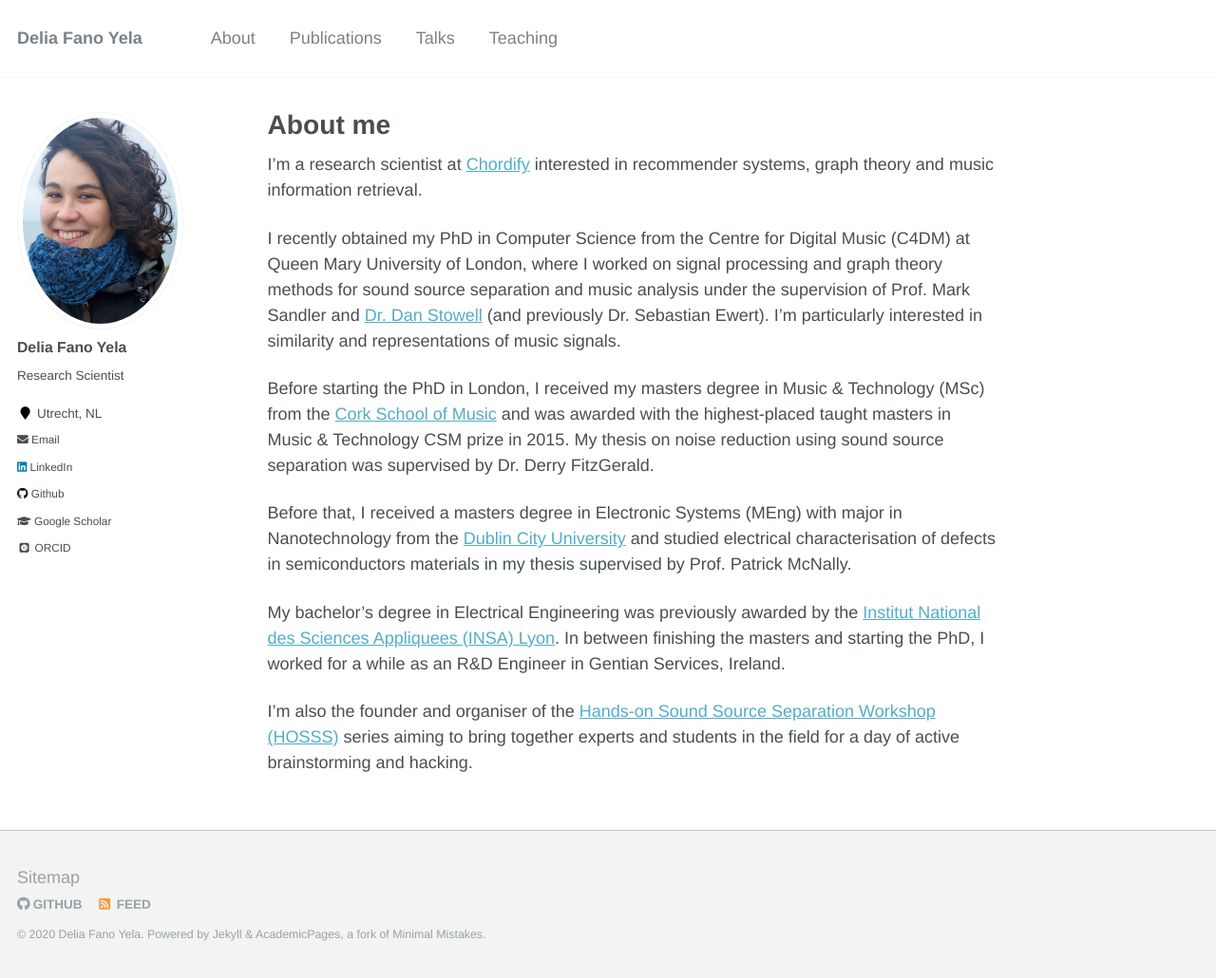
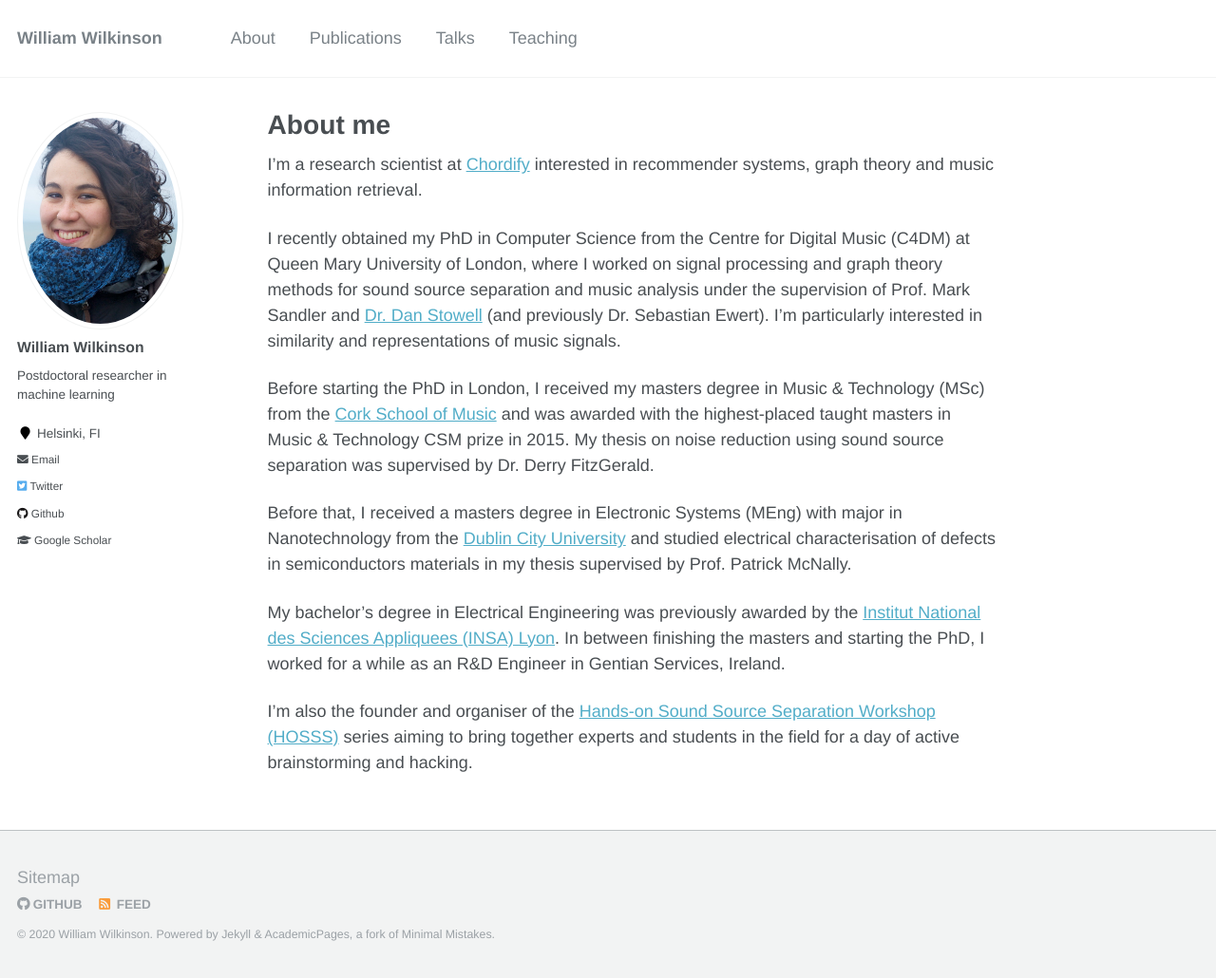
Before and after one commit to wil-j-wil/wil-j-wil2.github.io, a Jekyll site: the page built from _pages/about.md, in a window 1280 px wide and 1030 px high. Shown: the whole window at 95% size. Built offline with Jekyll 4.4.1, drawn with Linux system fonts in a browser that asks for light colours; some web fonts are replaced.

Commit message:
Update _config.yml

```diff
--- a/_config.yml
+++ b/_config.yml
@@ -7,13 +7,13 @@
 
 # Site Settings
 locale                   : "en-UK"
-title                    : "Delia Fano Yela"
+title                    : "William Wilkinson"
 title_separator          : "-"
-name                     : &name "Delia Fano Yela"
-description              : &description "Research scientist"
-url                      : https://delialia.github.io # the base hostname & protocol for your site e.g. "https://mmistakes.github.io"
+name                     : &name "William Wilkinson"
+description              : &description "Postdoctoral researcher in machine learning"
+url                      : https://wil-j-wil.github.io # the base hostname & protocol for your site e.g. "https://mmistakes.github.io"
 baseurl                  : "" # the subpath of your site, e.g. "/blog"
-repository               : "delialia/delialia.github.io"
+repository               : "wil-j-wil/wil-j-wil.github.io"
 teaser                   :  # filename of teaser fallback teaser image placed in /images/, .e.g. "500x300.png"
 breadcrumbs              : false # true, false (default)
 words_per_minute         : 160
@@ -81,13 +81,13 @@ analytics:
 
 # Site Author
 author:
-  name             : "Delia Fano Yela"
+  name             : "William Wilkinson"
   avatar           : "profile.png"
-  bio              : "Research Scientist"
-  location         : "Utrecht, NL"
+  bio              : "Postdoctoral researcher in machine learning"
+  location         : "Helsinki, FI"
   employer         :
-  googlescholar    : "https://scholar.google.co.uk/citations?user=fUp2rucAAAAJ"
-  email            : "delia@chordify.net"
+  googlescholar    : "https://scholar.google.com/citations?user=od6BFu4AAAAJ"
+  email            : "william.wilkinson@aalto.fi"
   researchgate     :  # example: "https://www.researchgate.net/profile/yourprofile"
   uri              :
   bitbucket        :
@@ -96,19 +96,19 @@ author:
   flickr           :
   facebook         :
   foursquare       :
-  github           : "delialia"
+  github           : "wil-j-wil"
   google_plus      :
   keybase          :
   instagram        :
   lastfm           :
-  linkedin         : "https://www.linkedin.com/in/delia-fano-yela"
-  orcid            : "http://orcid.org/0000-0001-7999-3241"
+  linkedin         :
+  orcid            :
   pinterest        :
   soundcloud       :
   stackoverflow    : # http://stackoverflow.com/users/123456/username
   steam            :
   tumblr           :
-  twitter          : # "replacethistwitterhandle"
+  twitter          : "wil_j_wil"
   vine             :
   weibo            :
   xing             :
```
